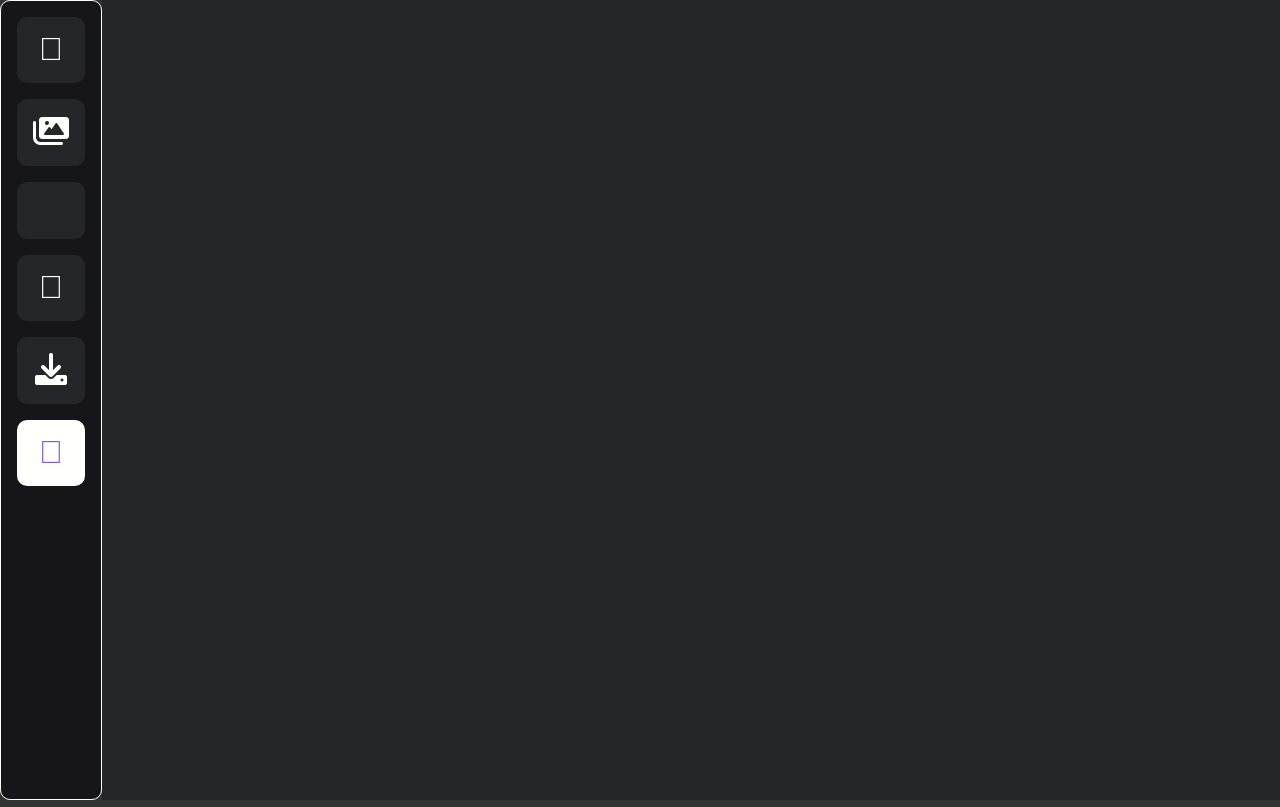
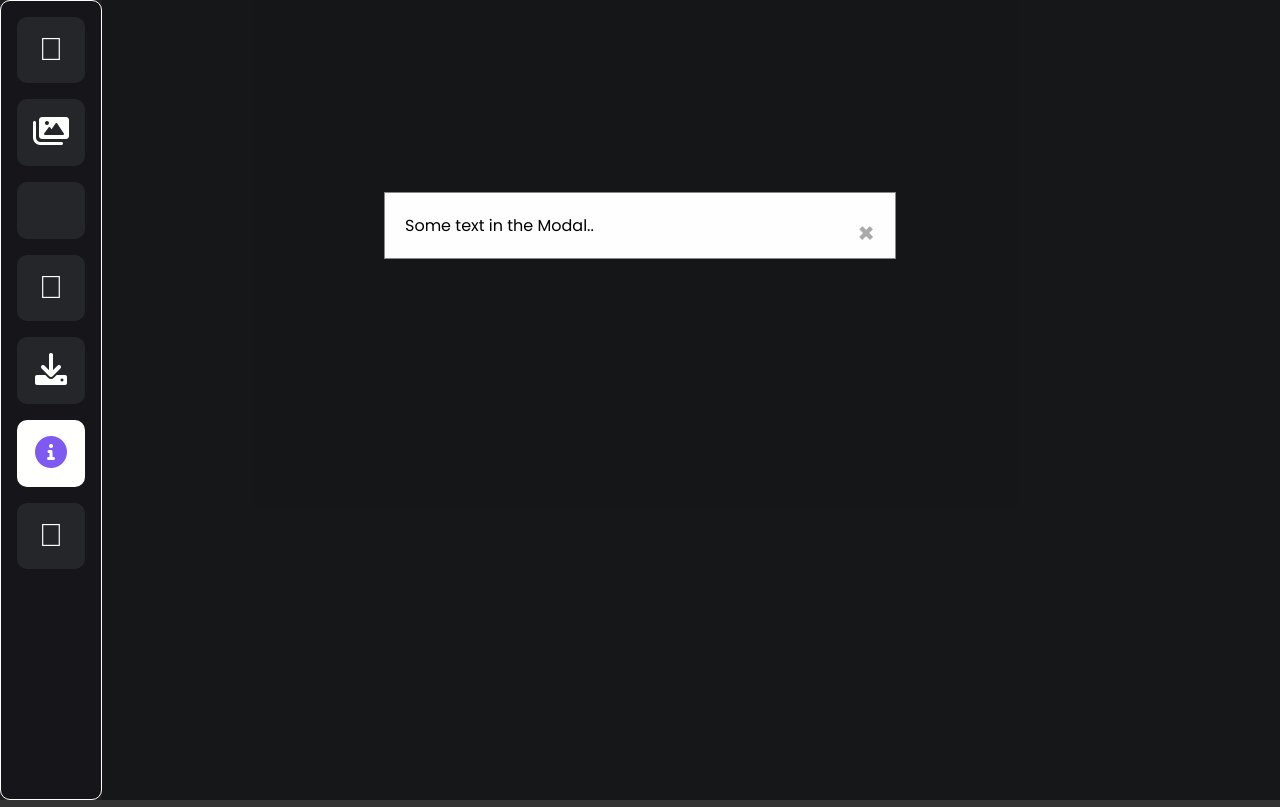
Before and after one commit to Vinitpal/paint-app, a plain HTML site: page index.html in a window 1280 px wide. Both pictures are taken after a click on the element 51 px from the left and 453 px from the top of the page. Shown: the top 807 px of the page. Drawn offline with Linux system fonts and the light colour scheme.

Commit message:
added modal

```diff
--- a/index.html
+++ b/index.html
@@ -31,6 +31,9 @@
           <div class="items" id="save" data-selected="false">
             <i class="fa-solid fa-download fa-2x"></i>
           </div>
+          <div class="items" id="info" data-selected="false">
+            <i class="fa-solid fa-circle-info fa-2x"></i>
+          </div>
           <div class="items" id="clear" data-selected="false">
             <i class="fa-light fa-xmark fa-2x"></i>
           </div>
@@ -38,10 +41,10 @@
         <!-- Background Options -->
         <div class="bg-options" id="bg-menu">
           <div class="bg-options-items">
-            <div class="black"></div>
+            <div class="blue"></div>
           </div>
           <div class="bg-options-items">
-            <div class="red"></div>
+            <div class="yellow"></div>
           </div>
           <div class="bg-options-items">
             <div class="green"></div>
@@ -97,6 +100,14 @@
       </div>
     </div>
 
+    <!-- Modal HTML -->
+    <div id="myModal" class="modal">
+      <div class="modal-content">
+        <span class="close">&times;</span>
+        <p id="modal-message">Some text in the Modal..</p>
+      </div>
+    </div>
+
     <script src="./script.js"></script>
   </body>
 </html>
--- a/script.js
+++ b/script.js
@@ -7,7 +7,7 @@ let mousePressed = false;
 ctx.lineJoin = "round";
 ctx.lineCap = "round";
 let x, y;
-let existingLines = [];
+// let existingLines = [];
 
 const brush = document.getElementById("brush");
 const line = document.getElementById("line");
@@ -16,6 +16,7 @@ const rectangle = document.getElementById("rectangle");
 const bg = document.getElementById("bg");
 const clear = document.getElementById("clear");
 const save = document.getElementById("save");
+const info = document.getElementById("info");
 
 canvas.addEventListener("mousedown", brushDown);
 canvas.addEventListener("mousemove", brushMove);
@@ -27,6 +28,25 @@ const brush_menu = document.getElementById("brush-menu");
 const bg_menu = document.getElementById("bg-menu");
 const eraser_menu = document.getElementById("eraser-menu");
 // eraser - options - active;
+
+// Modal JS
+var modal = document.getElementById("myModal");
+var modalMsg = document.getElementById("modal-message");
+var span = document.getElementsByClassName("close")[0];
+
+info.addEventListener("click", () => {
+  modal.style.display = "block";
+});
+
+span.onclick = function () {
+  modal.style.display = "none";
+};
+
+window.onclick = function (event) {
+  if (event.target == modal) {
+    modal.style.display = "none";
+  }
+};
 
 items.forEach((item, idx) => {
   item.addEventListener("click", () => {
--- a/style.css
+++ b/style.css
@@ -117,6 +117,19 @@ canvas {
   border-radius: 50%;
   background-color: red;
 }
+.yellow {
+  height: 30px;
+  width: 30px;
+  border-radius: 50%;
+  background-color: yellow;
+}
+
+.blue {
+  height: 30px;
+  width: 30px;
+  border-radius: 50%;
+  background-color: blue;
+}
 
 .green {
   height: 30px;
@@ -196,3 +209,41 @@ button:hover {
   border-radius: 50%;
   border: 2px solid #7f5af0;
 }
+
+/* Modal CSS */
+.modal {
+  display: none; /* Hidden by default */
+  position: fixed; /* Stay in place */
+  z-index: 1; /* Sit on top */
+  left: 0;
+  top: 0;
+  width: 100%; /* Full width */
+  height: 100%; /* Full height */
+  overflow: auto; /* Enable scroll if needed */
+  background-color: rgb(0, 0, 0); /* Fallback color */
+  background-color: rgba(0, 0, 0, 0.4); /* Black w/ opacity */
+}
+
+/* Modal Content/Box */
+.modal-content {
+  background-color: #fefefe;
+  margin: 15% auto; /* 15% from the top and centered */
+  padding: 20px;
+  border: 1px solid #888;
+  width: 40%; /* Could be more or less, depending on screen size */
+}
+
+/* The Close Button */
+.close {
+  color: #aaa;
+  float: right;
+  font-size: 28px;
+  font-weight: bold;
+}
+
+.close:hover,
+.close:focus {
+  color: black;
+  text-decoration: none;
+  cursor: pointer;
+}
```
